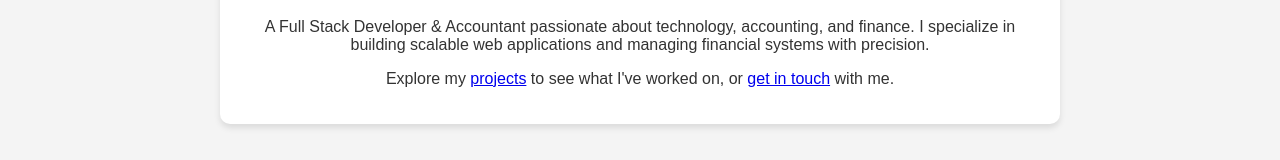
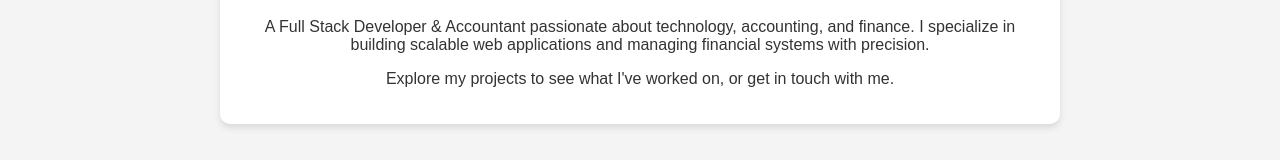
Before and after one commit to omolojohn/Portfolio, a plain HTML site: page index.html in a window 1280 px wide. Shown: the part 277-437 px from the top of the page. Drawn offline with Linux system fonts and the light colour scheme.

Commit message:
index file modification

```diff
--- a/index.html
+++ b/index.html
@@ -25,7 +25,7 @@
             I specialize in building scalable web applications and managing financial systems with precision.
         </p>
         <p>
-            Explore my <a href="projects.html">projects</a> to see what I've worked on, or <a href="contact.html">get in touch</a> with me.
+            Explore my projects to see what I've worked on, or get in touch with me.
         </p>
     </section>
 
```
